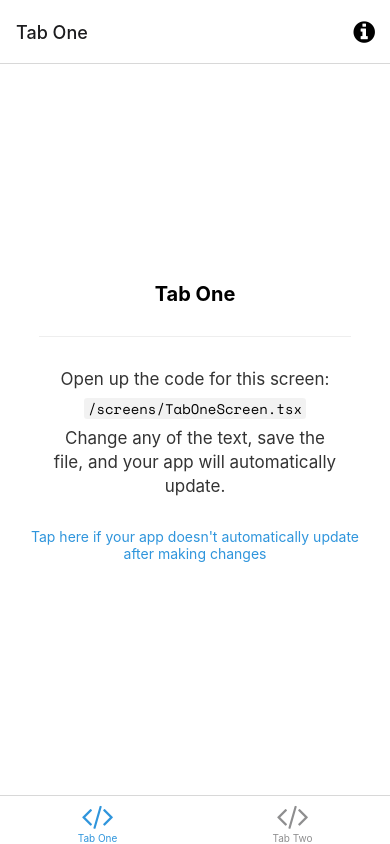
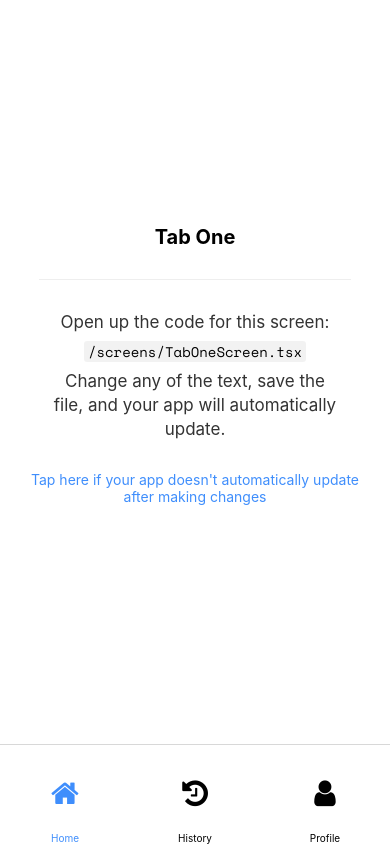
Before and after one commit to Zi-ji/askdocs, a React Native app: screen /Home in a window 390 px wide. Built offline with nearby package versions, Linux system fonts and the light colour scheme; what expo-linking would draw is missing.

Commit message:
basic navigation and color setup

```diff
--- a/components/Themed.tsx
+++ b/components/Themed.tsx
@@ -4,6 +4,7 @@
  */
 
 import * as React from 'react';
+import { Theme, DarkTheme } from '@react-navigation/native';
 import { Text as DefaultText, View as DefaultView } from 'react-native';
 
 import Colors from '../constants/Colors';
@@ -44,3 +45,13 @@ export function View(props: ViewProps) {
 
   return <DefaultView style={[{ backgroundColor }, style]} {...otherProps} />;
 }
+
+export const CustomDarkTheme : Theme = {
+  ...DarkTheme,
+  colors: {
+    ...DarkTheme.colors,
+    primary: Colors.dark.primary,
+    background: Colors.dark.background,
+    card: Colors.dark.primary
+  }
+}
--- a/constants/Colors.ts
+++ b/constants/Colors.ts
@@ -1,19 +1,21 @@
-const tintColorLight = '#2f95dc';
-const tintColorDark = '#fff';
+const tintColorLight = '#3F8EFC';
+const tintColorDark1 = '#000F2C';
+const tintColorDark2 = '#021a3c';
 
 export default {
   light: {
     text: '#000',
     background: '#fff',
     tint: tintColorLight,
-    tabIconDefault: '#ccc',
+    tabIconDefault: '#000',
     tabIconSelected: tintColorLight,
   },
   dark: {
     text: '#fff',
-    background: '#000',
-    tint: tintColorDark,
-    tabIconDefault: '#ccc',
-    tabIconSelected: tintColorDark,
+    primary: tintColorDark2,
+    background: tintColorDark1,
+    tint: tintColorDark1,
+    tabIconDefault: '#fff',
+    tabIconSelected: tintColorLight,
   },
 };
--- /dev/null
+++ b/navigation/BottomTabNavigator.tsx
@@ -0,0 +1,61 @@
+import { FontAwesome } from '@expo/vector-icons';
+import { createBottomTabNavigator } from '@react-navigation/bottom-tabs';
+import * as React from 'react';
+
+import Colors from '../constants/Colors';
+import useColorScheme from '../hooks/useColorScheme';
+import TabOneScreen from '../screens/TabOneScreen';
+import TabTwoScreen from '../screens/TabTwoScreen';
+import { RootTabParamList, RootTabScreenProps } from '../types';
+
+const BottomTab = createBottomTabNavigator<RootTabParamList>();
+
+export function BottomTabNavigator() {
+  const colorScheme = useColorScheme();
+
+  return (
+    <BottomTab.Navigator
+      initialRouteName="Home"
+      screenOptions={{
+        tabBarActiveTintColor: Colors[colorScheme].tabIconSelected,
+        tabBarInactiveTintColor: Colors[colorScheme].tabIconDefault,
+        tabBarStyle: {
+          height: 100,
+          paddingVertical: 5
+        }
+      }}>
+      <BottomTab.Screen
+        name="Home"
+        component={TabOneScreen}
+        options={({ navigation }: RootTabScreenProps<'Home'>) => ({
+          title: 'Home',
+          headerShown: false,
+          tabBarIcon: ({ color }) => <TabBarIcon name="home" color={color} />
+        })}
+      />
+      <BottomTab.Screen
+        name="History"
+        component={TabTwoScreen}
+        options={{
+          title: 'History',
+          tabBarIcon: ({ color }) => <TabBarIcon name="history" color={color} />
+        }}
+      />
+      <BottomTab.Screen
+        name="Profile"
+        component={TabTwoScreen}
+        options={{
+          title: 'Profile',
+          tabBarIcon: ({ color }) => <TabBarIcon name="user" color={color} />
+        }}
+      />
+    </BottomTab.Navigator>
+  );
+}
+
+function TabBarIcon(props: {
+  name: React.ComponentProps<typeof FontAwesome>['name'];
+  color: string;
+}) {
+  return <FontAwesome size={30} style={{ marginBottom: -3 }} {...props} />;
+}
--- a/navigation/index.tsx
+++ b/navigation/index.tsx
@@ -1,38 +1,26 @@
-/**
- * If you are not familiar with React Navigation, refer to the "Fundamentals" guide:
- * https://reactnavigation.org/docs/getting-started
- *
- */
-import { FontAwesome } from '@expo/vector-icons';
-import { createBottomTabNavigator } from '@react-navigation/bottom-tabs';
-import { NavigationContainer, DefaultTheme, DarkTheme } from '@react-navigation/native';
+import { NavigationContainer, DefaultTheme } from '@react-navigation/native';
 import { createNativeStackNavigator } from '@react-navigation/native-stack';
 import * as React from 'react';
-import { ColorSchemeName, Pressable } from 'react-native';
+import { ColorSchemeName } from 'react-native';
 
-import Colors from '../constants/Colors';
-import useColorScheme from '../hooks/useColorScheme';
+import { CustomDarkTheme } from '../components/Themed';
 import ModalScreen from '../screens/ModalScreen';
 import NotFoundScreen from '../screens/NotFoundScreen';
-import TabOneScreen from '../screens/TabOneScreen';
-import TabTwoScreen from '../screens/TabTwoScreen';
-import { RootStackParamList, RootTabParamList, RootTabScreenProps } from '../types';
+import { RootStackParamList } from '../types';
 import LinkingConfiguration from './LinkingConfiguration';
+
+import { BottomTabNavigator } from './BottomTabNavigator';
 
 export default function Navigation({ colorScheme }: { colorScheme: ColorSchemeName }) {
   return (
     <NavigationContainer
       linking={LinkingConfiguration}
-      theme={colorScheme === 'dark' ? DarkTheme : DefaultTheme}>
+      theme={colorScheme === 'dark' ? CustomDarkTheme : DefaultTheme}>
       <RootNavigator />
     </NavigationContainer>
   );
 }
 
-/**
- * A root stack navigator is often used for displaying modals on top of all other content.
- * https://reactnavigation.org/docs/modal
- */
 const Stack = createNativeStackNavigator<RootStackParamList>();
 
 function RootNavigator() {
@@ -46,62 +34,3 @@ function RootNavigator() {
     </Stack.Navigator>
   );
 }
-
-/**
- * A bottom tab navigator displays tab buttons on the bottom of the display to switch screens.
- * https://reactnavigation.org/docs/bottom-tab-navigator
- */
-const BottomTab = createBottomTabNavigator<RootTabParamList>();
-
-function BottomTabNavigator() {
-  const colorScheme = useColorScheme();
-
-  return (
-    <BottomTab.Navigator
-      initialRouteName="TabOne"
-      screenOptions={{
-        tabBarActiveTintColor: Colors[colorScheme].tint,
-      }}>
-      <BottomTab.Screen
-        name="TabOne"
-        component={TabOneScreen}
-        options={({ navigation }: RootTabScreenProps<'TabOne'>) => ({
-          title: 'Tab One',
-          tabBarIcon: ({ color }) => <TabBarIcon name="code" color={color} />,
-          headerRight: () => (
-            <Pressable
-              onPress={() => navigation.navigate('Modal')}
-              style={({ pressed }) => ({
-                opacity: pressed ? 0.5 : 1,
-              })}>
-              <FontAwesome
-                name="info-circle"
-                size={25}
-                color={Colors[colorScheme].text}
-                style={{ marginRight: 15 }}
-              />
-            </Pressable>
-          ),
-        })}
-      />
-      <BottomTab.Screen
-        name="TabTwo"
-        component={TabTwoScreen}
-        options={{
-          title: 'Tab Two',
-          tabBarIcon: ({ color }) => <TabBarIcon name="code" color={color} />,
-        }}
-      />
-    </BottomTab.Navigator>
-  );
-}
-
-/**
- * You can explore the built-in icon families and icons on the web at https://icons.expo.fyi/
- */
-function TabBarIcon(props: {
-  name: React.ComponentProps<typeof FontAwesome>['name'];
-  color: string;
-}) {
-  return <FontAwesome size={30} style={{ marginBottom: -3 }} {...props} />;
-}
```
Also changed, not shown: types.tsx (+3 -7 lines).
